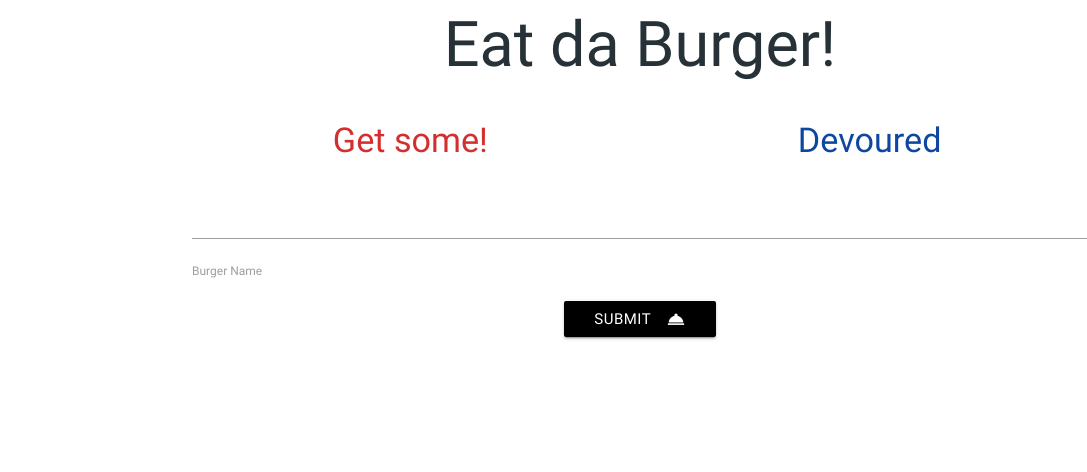
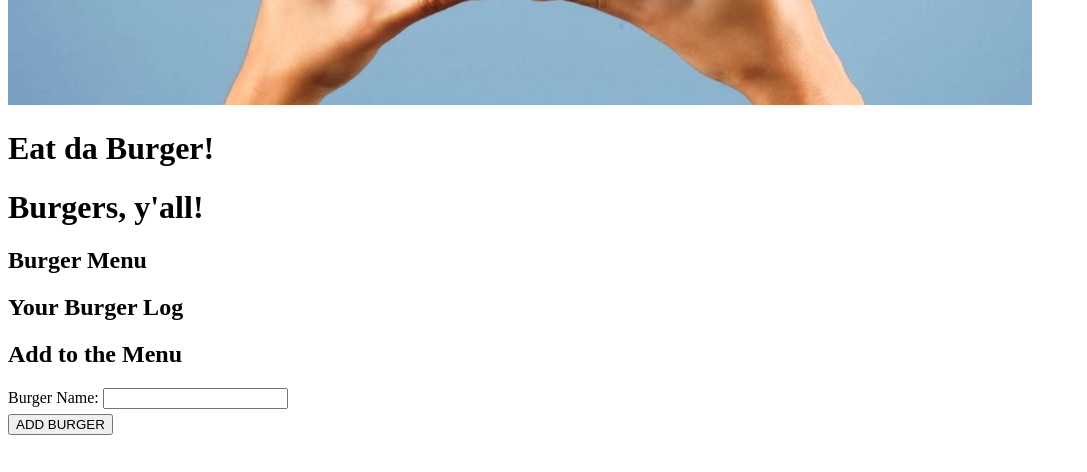
Before and after one commit to BrienHall/eat-da-burger, a Node server app: page / in a window 1280 px wide. Shown: the part 328-800 px from the top of the page, without its empty margins (0-1087 px from the left). Run offline with Node 20, Linux system fonts and the light colour scheme; data that the repository does not hold is empty; some libraries are stand-ins or nearby versions.

Commit message:
updates 2

```diff
--- a/config/connection.js
+++ b/config/connection.js
@@ -1,5 +1,6 @@
 var mysql = require('mysql');
 var connection = mysql.createConnection({
+    port: 3306,
     host: 'localhost',
     user: 'root',
     password: 'root',
--- a/models/burger.js
+++ b/models/burger.js
@@ -11,12 +11,12 @@ var burger = {
             cb(res);
         });
     },
-    updateOne: function(burgerID, cb) {
-        orm.update(burgerID, function(res) {
+    updateOne: function(objColVals, condition, cb) {
+        orm.updateOne(burgerID, function(res) {
             cb(res);
         });
     },
-}
+};
 
 
 
--- a/views/index.handlebars
+++ b/views/index.handlebars
@@ -1,40 +1,33 @@
-<div class="row">
-  <center>
-    <div class="col m6">
-      <h4 class="red-text text-darken-2">Get some!</h4>
-      <div id="eat">
+<h1>Burgers, y'all!</h1>
 
-        {{#each burgers}}
-          {{#unless devoured}}
-          <form action="burger/eat/{{id}}" method="POST">
-            <div class= "col s6">
-              <li>{{id}}. {{burger_name}}</li>
-            </div>
-            <div class = "col s3">
-                  <button class="btn waves-effect waves-light blue darken-4" type="submit" name="action">
-                  <i class="material-icons right">restaurant_menu</i>
-                  </button>
-            </div>
-          </form>
-          {{/unless}}
-        {{/each}}
+<h2>Burger Menu</h2>
 
-      </div>
-    </div>
+<ul>
+  {{#each burgers}}
+    {{#unless devoured}}
+      {{> burgers/burger-block devour=true}}
+    {{/unless}}
+  {{/each}}
+</ul>
 
-    <div class="col s6">
-      <h4 class="blue-text text-darken-4">Devoured</h4>
-      <div id="eaten">
+<h2>Your Burger Log</h2>
 
-        {{#each burgers}}
-          {{#if this.devoured}}
-            <div class = "col s12">
-              <li>{{this.id}}. {{this.burger_name}}</li>
-            </div>
-          {{/if}}
-        {{/each}}
+<ul>
+  {{#each burgers}}
+    {{#if devoured}}
+      {{> burgers/burger-block devour=false}}
+    {{/if}}
+  {{/each}}
+</ul>
 
-      </div>
-    </div>
-  </center>
-</div>
+<h2>Add to the Menu</h2>
+<form class="create-form">
+
+  <div class="form-group">
+    <label for="burger_name">Burger Name:</label>
+    <input type="text" id="burger_name" name="burger_name">
+  </div>
+
+
+  <button type="submit">ADD BURGER</button>
+</form>
--- a/views/layouts/main.handlebars
+++ b/views/layouts/main.handlebars
@@ -1,52 +1,20 @@
 <!DOCTYPE html>
-<html>
+<html lang='en'>
   <head>
+    <meta charset="UTF-8">
     <title>Eat da Burger!</title>
-    <link href="https://fonts.googleapis.com/icon?family=Material+Icons" rel="stylesheet">
-  <link rel="stylesheet" href="https://cdnjs.cloudflare.com/ajax/libs/materialize/0.100.2/css/materialize.min.css">
 		<link rel="stylesheet" type="text/css" href="../assets/css/style.css">
+    <script src="https://code.jquery.com/jquery.js"></script>
+    <script src="/assets/js/burgers.js"></script>
   </head>
   <body>
-
     <div class="container">
-
-
-      <center>
-        <div class="row">
-          <img src="http://cdn.skim.gs/images/sldg3q5tsrw6z3cphkr3/black-bun-batman-burger" class="responsive-img" id="burger_img">
-        </div>
-      </center>
-
-      <center>
-        <h1 class="blue-grey-text text-darken-4">Eat da Burger!</h1>
-      </center>
-
-
+      <div class="row">
+        <img src="../assets/img/burgerbanner.jpg" class="responsive-img" id="burger_img">
+      </div>
+      <h1 class="blue-grey-text text-darken-4">Eat da Burger!</h1>
 
       {{{body}}}
 
-
-
-      <form action="burger/create" method="POST">
-
-        <div class="row">
-            <div class="col s12">
-              <input id="new_burger" type="text" name="burger_name">
-              <label for="new_burger">Burger Name</label>
-            </div>
-        </div>
-        <center>
-           <button class="btn waves-effect waves-light black" id="submit-button" type="submit" name="action">Submit
-            <i class="material-icons right">room_service</i>
-           </button>
-        </center>
-
-      </form>
-
-    </div>
-
-    <script type="text/javascript" src="https://code.jquery.com/jquery-3.2.1.min.js"></script>
-    <script src="https://cdnjs.cloudflare.com/ajax/libs/materialize/0.100.2/js/materialize.min.js"></script>
-
-  </body>
+</body>
 </html>
--- /dev/null
+++ b/views/partials/burgers/burger-block.handlebars
@@ -0,0 +1,8 @@
+<li>
+	{{burger_name}}
+	{{#if devour}}
+	<button class="change-devour" data-id="{{id}}" data-newdevour="{{devour}}">
+		EAT DA BURGER!!!
+	</button>
+	{{/if}}
+</li>
```
Also changed, not shown: config/orm.js (+0 -12 lines), public/assets/img/burgerbanner.jpg (added).
